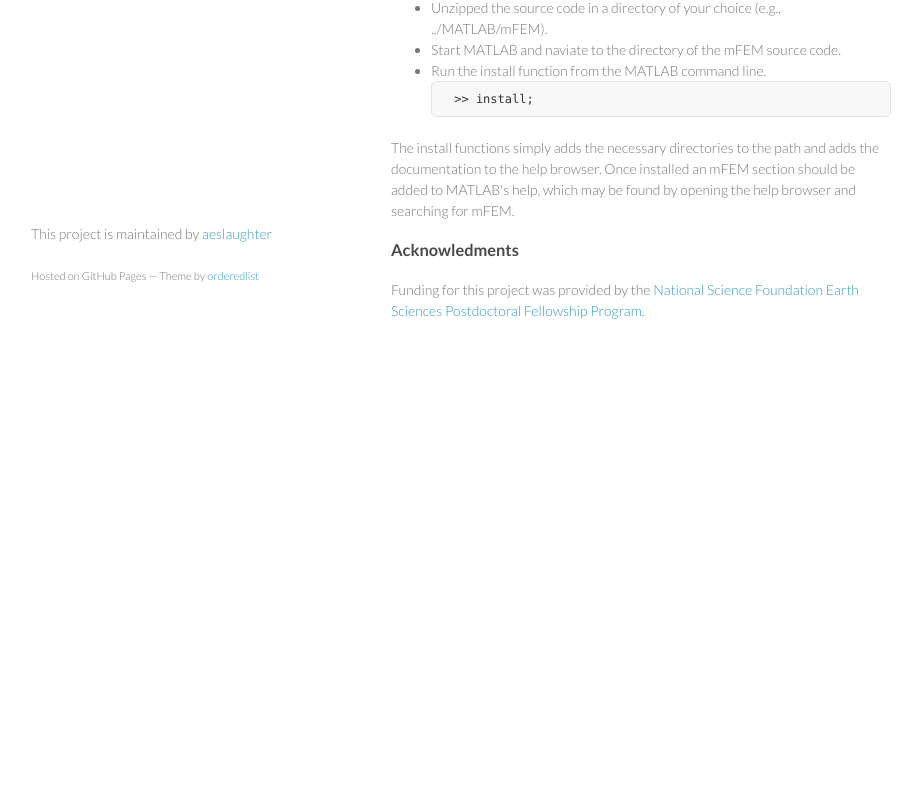
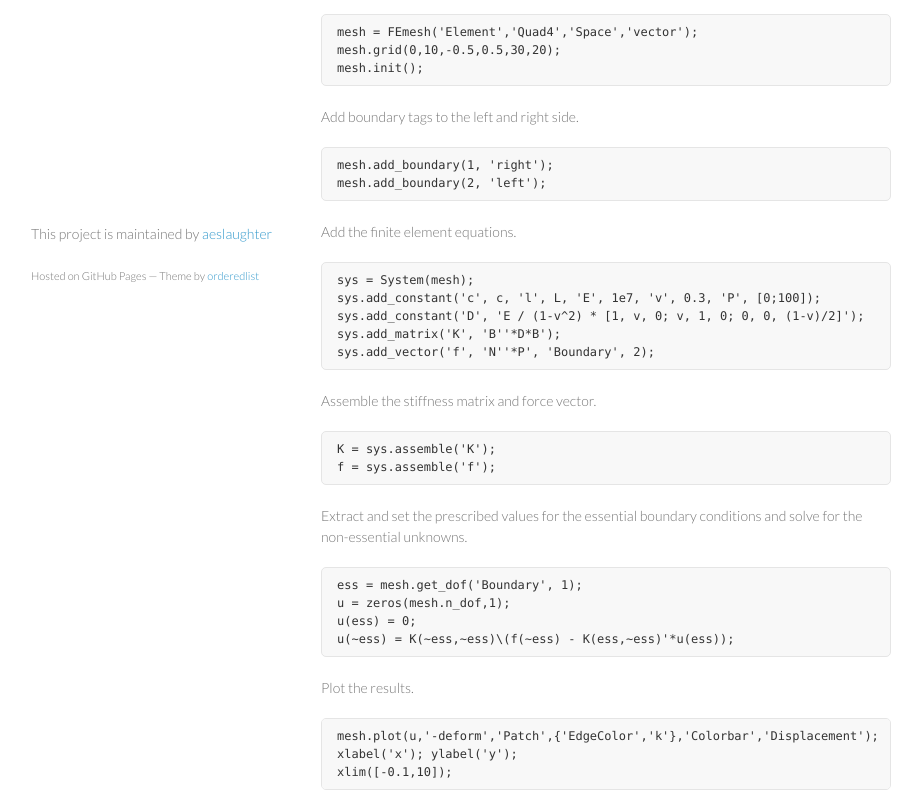
Before and after one commit to aeslaughter/mFEM, a plain HTML site: page index.html in a window 1280 px wide. Shown: the part 445-1249 px from the top of the page, without its empty margins (179-1101 px from the left). Before the commit the page ends 836 px from the top, so only its background shows below. Drawn offline with Linux system fonts and the light colour scheme.

Commit message:
Added demo

```diff
--- a/index.html
+++ b/index.html
@@ -32,8 +32,54 @@
 
 <p><i>This project is currently under development, although most of the code and documentation are complete. I am currently working on publishing an article about mFEM, so the code will likely change as I write and test the various components. </i></p>
 
-<h3>Features</h3>
+<h3>Features by Example</h3>
+<p> Import the mFEM code.
+<pre><code> import mFEM.*; </pre></code>
+</p>
 
+<p> Generate a rectangular, 2D grid. This grid rangs from 0 to 10 in the x-direction and -0.5 to 0.5 in the y-direction. It is discritized into 30 and 20 elements in the x- and y-direction, respectively.
+<pre><code>mesh = FEmesh('Element','Quad4','Space','vector');
+mesh.grid(0,10,-0.5,0.5,30,20);
+mesh.init();
+</pre></code>
+</p>
+
+<p>Add boundary tags to the left and right side.
+<pre><code>mesh.add_boundary(1, 'right');
+mesh.add_boundary(2, 'left');
+</pre></code>
+</p>
+
+<p>Add the finite element equations.
+<pre><code>sys = System(mesh);
+sys.add_constant('c', c, 'l', L, 'E', 1e7, 'v', 0.3, 'P', [0;100]);
+sys.add_constant('D', 'E / (1-v^2) * [1, v, 0; v, 1, 0; 0, 0, (1-v)/2]');
+sys.add_matrix('K', 'B''*D*B');
+sys.add_vector('f', 'N''*P', 'Boundary', 2);
+</pre></code>
+</p>
+
+<p>Assemble the stiffness matrix and force vector.
+<pre><code>K = sys.assemble('K');
+f = sys.assemble('f');
+</pre></code>
+</p>
+
+<p>Extract and set the prescribed values for the essential boundary conditions and solve for the non-essential unknowns.
+<pre><code>ess = mesh.get_dof('Boundary', 1);
+u = zeros(mesh.n_dof,1);
+u(ess) = 0;
+u(~ess) = K(~ess,~ess)\(f(~ess) - K(ess,~ess)'*u(ess));
+</pre></code>
+</p>
+
+<p>Plot the results.
+<pre><code>mesh.plot(u,'-deform','Patch',{'EdgeColor','k'},'Colorbar','Displacement');
+xlabel('x'); ylabel('y');
+xlim([-0.1,10]);
+</pre></code>
+<img src="http://aeslaughter.github.com/mFEM/demo.png" alt="Example of Beam Displacement" align="center" width=450/>
+</p>
 
 
 <h3>Installation</h3>
--- a/stylesheets/styles.css
+++ b/stylesheets/styles.css
@@ -160,7 +160,7 @@ header ul a strong {
 }
 
 section {
-  width:500px;
+  width:570px;
   float:right;
   padding-bottom:50px;
 }
```
Also changed, not shown: params.json (+1 -1 lines), docs/demo.png (added), 1 other file.
